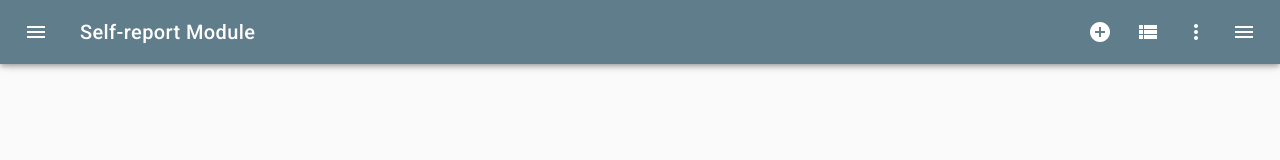
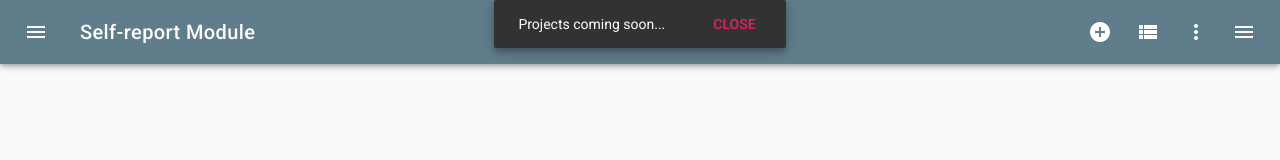
Before and after one commit to josmas/ASRM, a Vue app: page / in a window 1280 px wide. Both pictures are taken after a click on the button "view_list". Shown: the top 160 px of the page. Built offline with nearby package versions, Linux system fonts and the light colour scheme.

Commit message:
adds snackbar to projects button

```diff
--- a/src/App.vue
+++ b/src/App.vue
@@ -31,7 +31,7 @@
       <v-btn icon>
         <v-icon>add_circle</v-icon>
       </v-btn>
-      <v-btn icon>
+      <v-btn icon @click.native="snackbar_projects = !snackbar_projects">
         <v-icon>view_list</v-icon>
       </v-btn>
       <v-btn icon>
@@ -39,6 +39,14 @@
       </v-btn>
       <v-toolbar-side-icon @click.stop="drawerRight = !drawerRight"></v-toolbar-side-icon>
     </v-toolbar>
+    <v-snackbar
+      :top=true
+      v-model="snackbar_projects"
+    >
+      {{ text_projects }}
+      <v-btn flat color="pink" @click.native="snackbar_projects = !snackbar_projects">Close</v-btn>
+    </v-snackbar>
+
     <v-navigation-drawer
       v-model="drawer"
       fixed
@@ -90,7 +98,9 @@ export default {
     drawer: false,
     drawerRight: false,
     right: null,
-    left: null
+    left: null,
+    snackbar_projects: false,
+    text_projects: 'Projects coming soon...'
   }),
   props: {
     source: String
```
